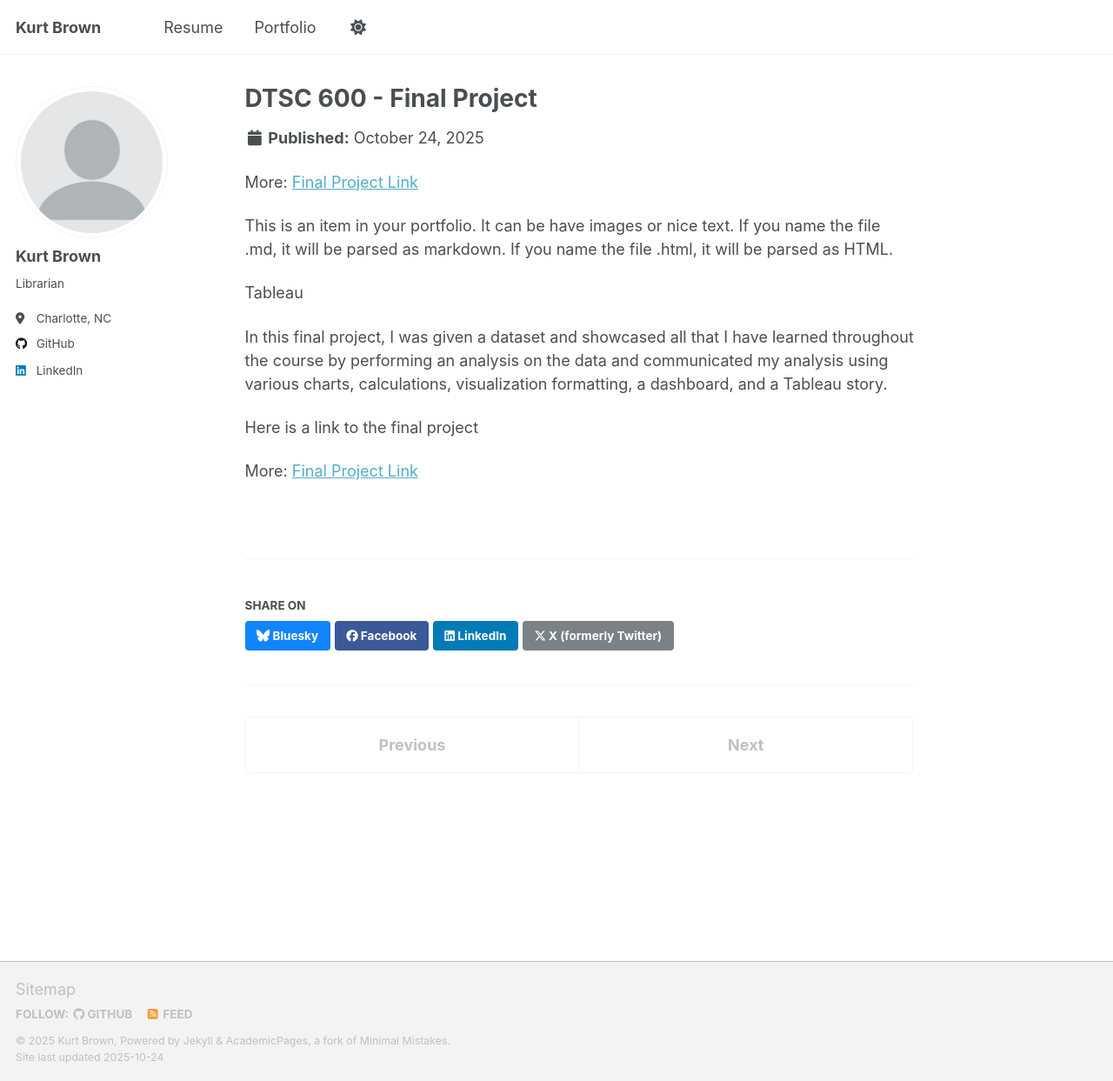
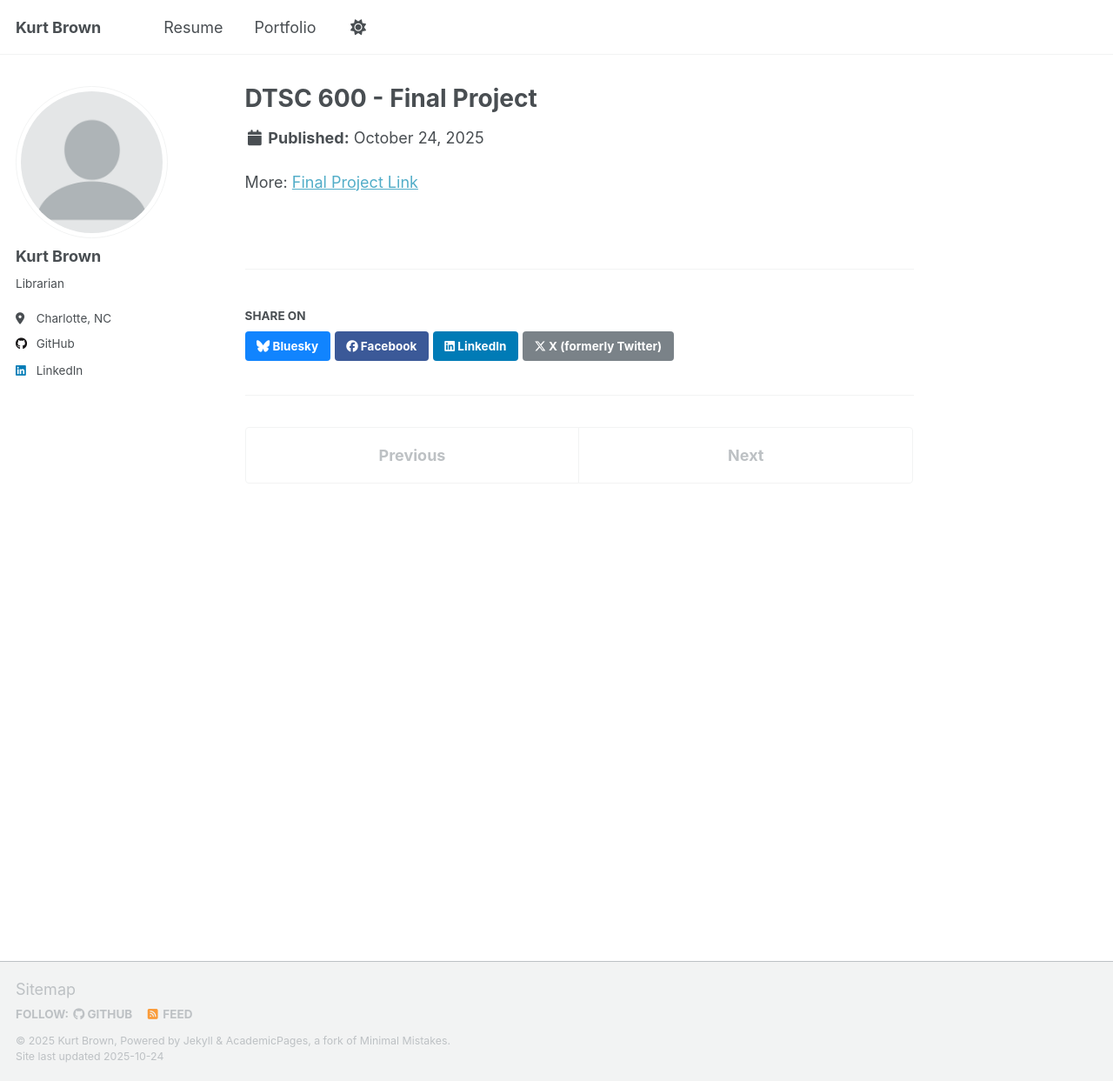
Before and after one commit to klbrown13/klbrown13.github.io, a Jekyll site: the page built from _portfolio/portfolio-1.md, in a window 1280 px wide and 1243 px high. Shown: the whole window at 87% size. Built offline with Jekyll 4.4.1, drawn with Linux system fonts in a browser that asks for light colours; a script that is not in the unit is left out.

Commit message:
Update portfolio-1.md

```diff
--- a/_portfolio/portfolio-1.md
+++ b/_portfolio/portfolio-1.md
@@ -5,15 +5,3 @@ collection: portfolio
 ---
 
 More: [Final Project Link](https://public.tableau.com/app/profile/kurt.brown8254/viz/DTSC600_FinalProject_KurtBrown/SalesandProfitStoryKurtBrown?publish=yes)
-
-
-This is an item in your portfolio. It can be have images or nice text. If you name the file .md, it will be parsed as markdown. If you name the file .html, it will be parsed as HTML.
-
-Tableau
-
-In this final project, I was given a dataset and showcased all that I have learned throughout the course by performing an analysis on the data and communicated my analysis using various charts, calculations, visualization formatting, a dashboard, and a Tableau story.
-
-Here is a link to the final project
-
-
-More: [Final Project Link](https://public.tableau.com/app/profile/kurt.brown8254/viz/DTSC600_FinalProject_KurtBrown/SalesandProfitStoryKurtBrown?publish=yes)
```
